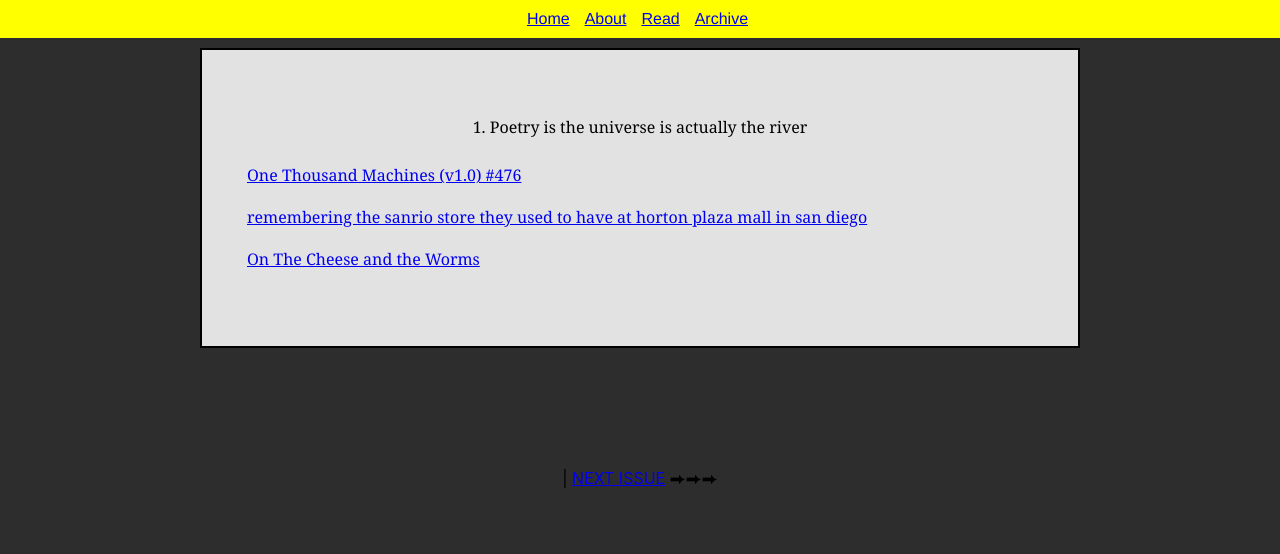
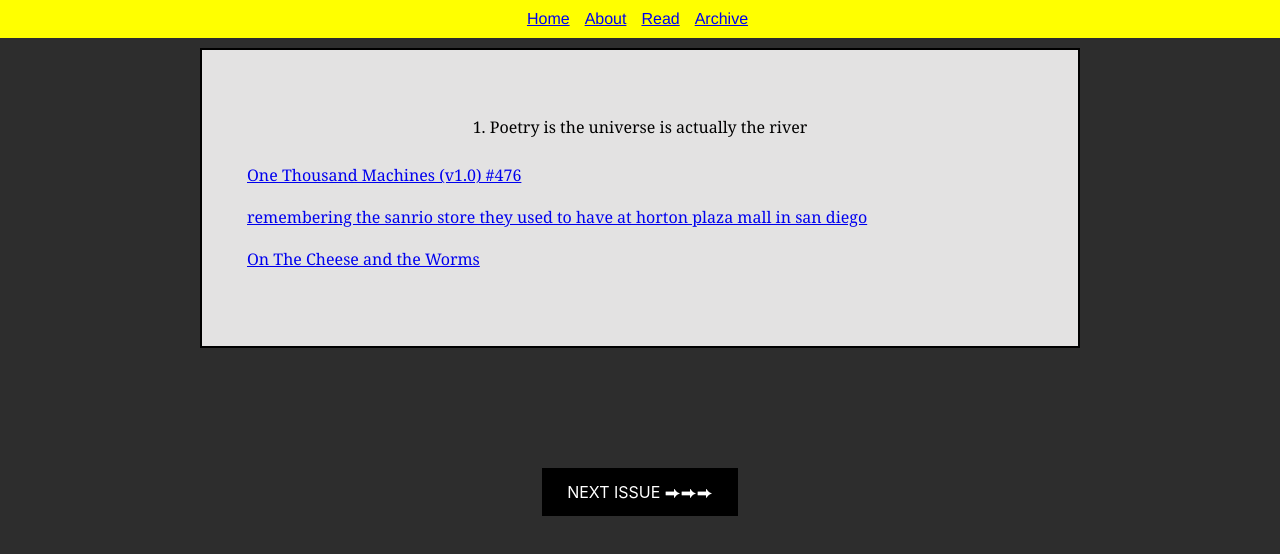
Before and after one commit to abbymachines/realgirl_online, a React (Create React App) app: page /issue/1 in a window 1280 px wide. Shown: the top 554 px of the page. Built offline with nearby package versions, Linux system fonts and the light colour scheme.

Commit message:
create empty files for pages

```diff
--- /dev/null
+++ b/src/Issue.css
@@ -0,0 +1,15 @@
+.Issue-nav > * {
+    color: white;
+}
+
+.Issue-nav a {
+    color: white;
+    text-decoration: none;
+    background-color: black;
+    padding: 14px 25px;
+    display: inline-block;
+}
+
+.Issue-nav a:hover, a:active {
+    background-color: red;
+}
--- a/src/Issue.js
+++ b/src/Issue.js
@@ -2,6 +2,7 @@ import { Link, useParams } from "react-router-dom";
 import FrontCover from "./FrontCover";
 import "react-router-dom";
 import { render } from "@testing-library/react";
+import './Issue.css';
 
 export default function Issue(props) {
   const latestIssue = props.latestIssue;
@@ -16,13 +17,13 @@ export default function Issue(props) {
     if(issueIdInt <= 1) {
       return <span></span>
     } else {
-      return <span>⬅⬅⬅ <Link to={previousIssueURL}>PREVIOUS ISSUE</Link> |</span>
+      return <span><Link to={previousIssueURL}>⬅⬅⬅ PREVIOUS ISSUE</Link></span>
     }
   }
 
   function renderNextLink() {
     if(issueIdInt < latestIssue) {
-      return <span>| <Link to={nextIssueURL}>NEXT ISSUE</Link> ⮕⮕⮕</span>
+      return <span><Link to={nextIssueURL}>NEXT ISSUE ⮕⮕⮕</Link></span>
     } else {
       return <span></span>
     }
@@ -32,7 +33,7 @@ export default function Issue(props) {
     <div>
       <FrontCover issue={issueId} />
 
-      <center>
+      <center className="Issue-nav">
         {renderPreviousLink()} {renderNextLink()}
       </center>
     </div>
```
Also changed, not shown: src/pages/AboutPage.js (added), src/pages/ArchivePage.js (added), src/pages/HomePage.js (added), src/pages/ReadPage.js (added).
